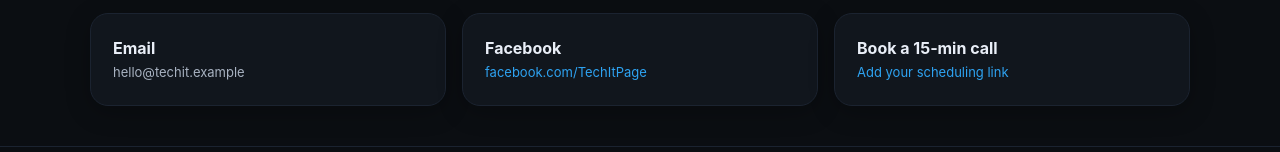
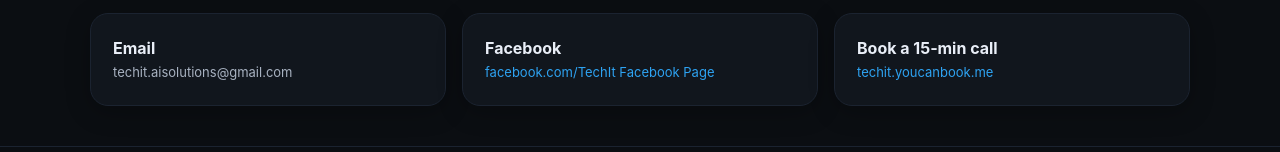
Before and after one commit to rnx2024/techit-site, a plain HTML site: page index.html in a window 1280 px wide. Shown: the part 1331-1483 px from the top of the page. Drawn offline with Linux system fonts and the light colour scheme.

Commit message:
Update index.html

```diff
--- a/index.html
+++ b/index.html
@@ -175,15 +175,15 @@
       <div class="grid">
         <div class="card">
           <strong>Email</strong>
-          <div class="small muted">hello@techit.example</div>
+          <div class="small muted">techit.aisolutions@gmail.com</div>
         </div>
         <div class="card">
           <strong>Facebook</strong>
-          <div class="small"><a href="https://www.facebook.com/TechItPage">facebook.com/TechItPage</a></div>
+          <div class="small"><a href="https://www.facebook.com/profile.php?id=61563614617091">facebook.com/TechIt Facebook Page</a></div>
         </div>
         <div class="card">
           <strong>Book a 15‑min call</strong>
-          <div class="small"><a href="#">Add your scheduling link</a></div>
+          <div class="small"><a href="#">techit.youcanbook.me</a></div>
         </div>
       </div>
     </section>
```
